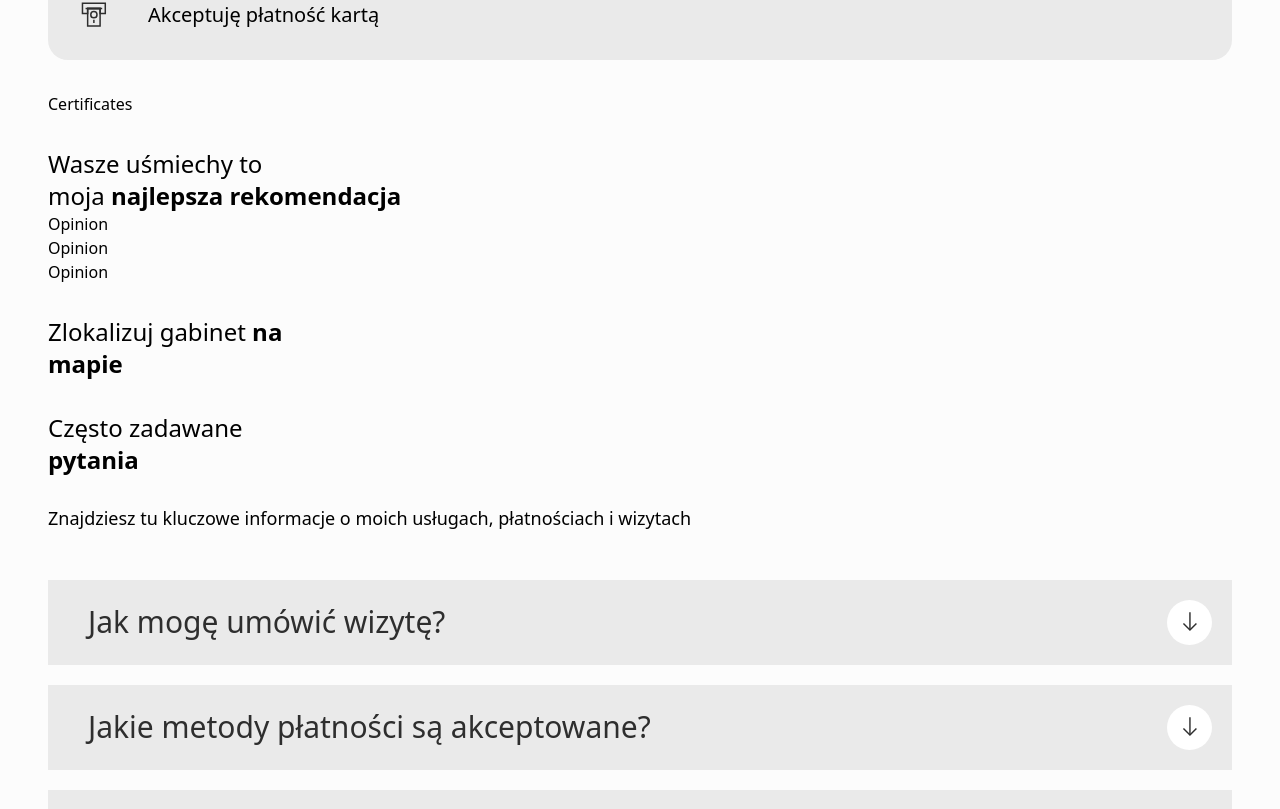
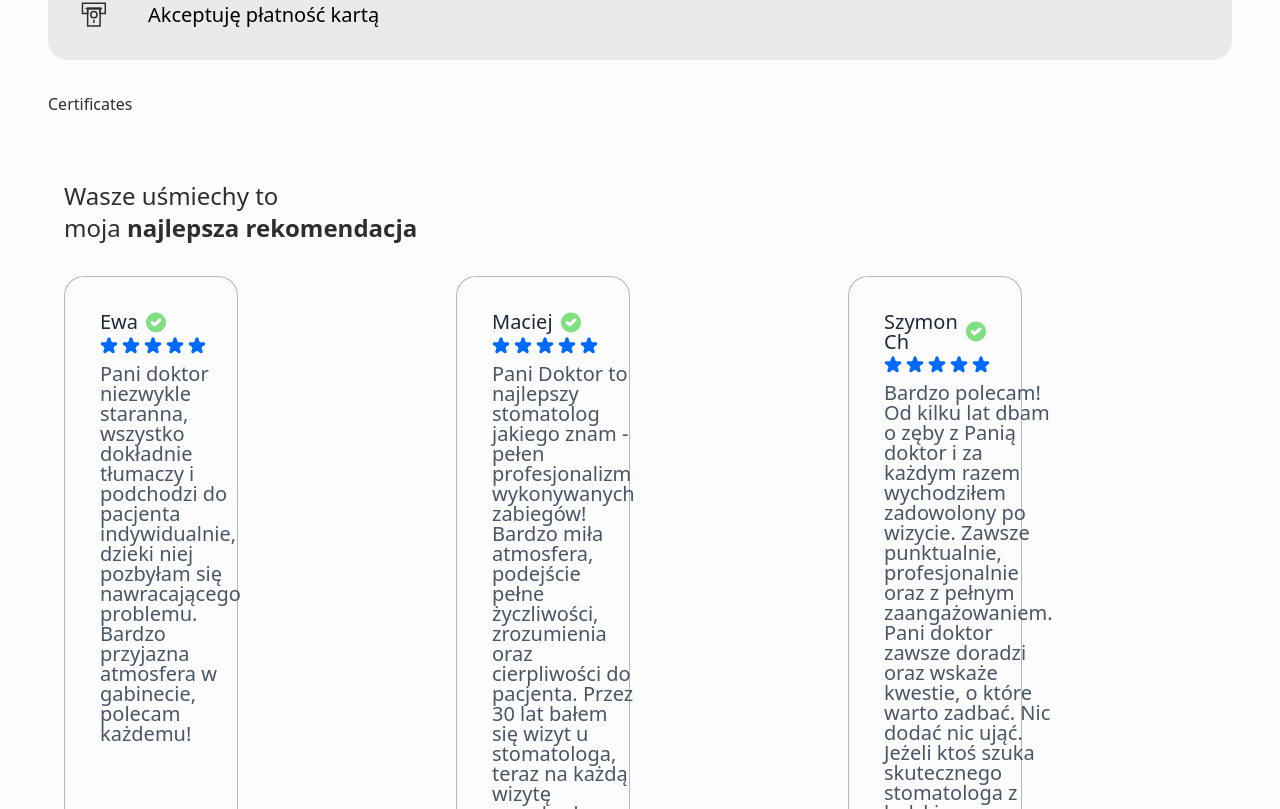
Before and after one commit to SzymonResiak/medical-page-porazko, a Next.js app: page /dentist in a window 1280 px wide. Shown: the part 4151-4960 px from the top of the page. Built offline with nearby package versions, Linux system fonts and the light colour scheme.

Commit message:
opinions

```diff
--- a/src/app/dentist/components/Opinions.tsx
+++ b/src/app/dentist/components/Opinions.tsx
@@ -1,7 +1,9 @@
+import Card from "@/components/Card";
+
 export const Opinions = () => {
   return (
-    <div>
-      <p className="text-2xl">
+    <div className="container mx-auto px-4 py-8">
+      <p className="text-2xl mb-8">
         Wasze uśmiechy to <br /> moja{" "}
         <span className="font-bold">najlepsza rekomendacja</span>
       </p>
@@ -10,20 +12,38 @@ export const Opinions = () => {
   );
 };
 
-const Opinion = () => {
+const opinions = [
+  {
+    name: "Ewa",
+    rating: 5,
+    review:
+      "Pani doktor niezwykle staranna, wszystko dokładnie tłumaczy i podchodzi do pacjenta indywidualnie, dzieki niej pozbyłam się nawracającego problemu. Bardzo przyjazna atmosfera w gabinecie, polecam każdemu!",
+  },
+  {
+    name: "Maciej",
+    rating: 5,
+    review:
+      "Pani Doktor to najlepszy stomatolog jakiego znam - pełen profesjonalizm wykonywanych zabiegów! Bardzo miła atmosfera, podejście pełne życzliwości, zrozumienia oraz cierpliwości do pacjenta. Przez 30 lat bałem się wizyt u stomatologa, teraz na każdą wizytę przychodzę bez stresu. Wszystkim szczerze polecam!",
+  },
+  {
+    name: "Szymon Ch",
+    rating: 5,
+    review:
+      "Bardzo polecam! Od kilku lat dbam o zęby z Panią doktor i za każdym razem wychodziłem zadowolony po wizycie. Zawsze punktualnie, profesjonalnie oraz z pełnym zaangażowaniem. Pani doktor zawsze doradzi oraz wskaże kwestie, o które warto zadbać. Nic dodać nic ująć. Jeżeli ktoś szuka skutecznego stomatologa z ludzkim podejściem do pacjenta, to nie może lepiej trafić..",
+  },
+];
+
+const OpinionList = () => {
   return (
-    <div>
-      <p>Opinion</p>
+    <div className="grid grid-cols-1 tablet:grid-cols-2 desktop:grid-cols-3 gap-6">
+      {opinions.map((opinion, index) => (
+        <Card
+          key={index}
+          name={opinion.name}
+          rating={opinion.rating}
+          review={opinion.review}
+        />
+      ))}
     </div>
   );
 };
-
-const OpinionList = () => {
-  return (
-    <div>
-      <Opinion />
-      <Opinion />
-      <Opinion />
-    </div>
-  );
-};
--- a/src/app/globals.css
+++ b/src/app/globals.css
@@ -19,7 +19,7 @@
 }
 
 body {
-  color: rgb(var(--foreground-rgb));
+  color: #2e2e2e;
   background: rgb(var(--background-rgb));
   font-family: "Noto Sans Telugu UI", system-ui, -apple-system,
     BlinkMacSystemFont, sans-serif;
--- a/src/components/Card.tsx
+++ b/src/components/Card.tsx
@@ -1,7 +1,5 @@
 import React from "react";
 import Image from "next/image";
-import tickIcon from "@/app/assets/tick.svg";
-import starIcon from "@/app/assets/star.svg";
 import { typography } from "../styles/typography";
 
 interface CardProps {
@@ -20,7 +18,7 @@ const Card: React.FC<CardProps> = ({ name, rating, review }) => {
               {name}
             </h3>
             <Image
-              src={tickIcon}
+              src="/tick.svg"
               alt="Zweryfikowana opinia"
               width={20}
               height={20}
@@ -31,7 +29,7 @@ const Card: React.FC<CardProps> = ({ name, rating, review }) => {
             {[...Array(5)].map((_, index) => (
               <Image
                 key={index}
-                src={starIcon}
+                src="/star.svg"
                 alt="Gwiazdka"
                 width={20}
                 height={20}
```
Also changed, not shown: public/star.svg (added), public/tick.svg (added).
